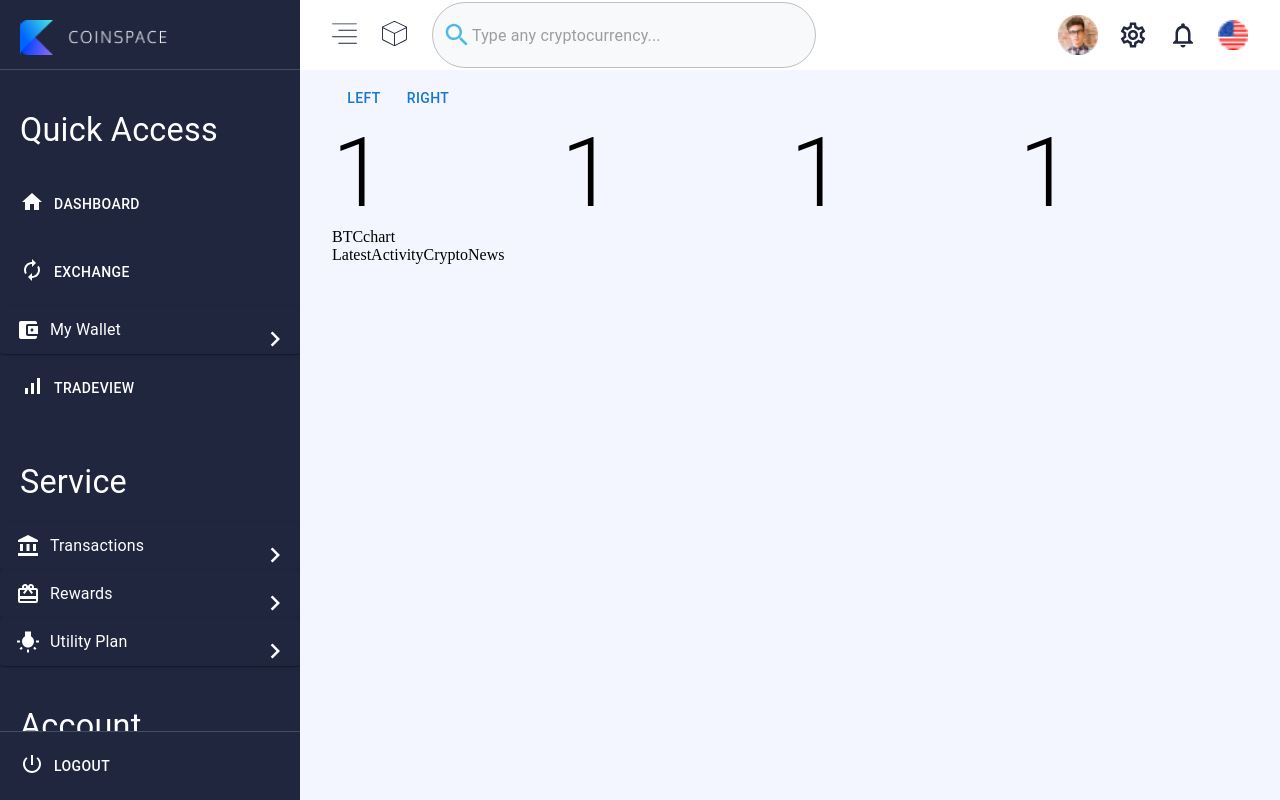
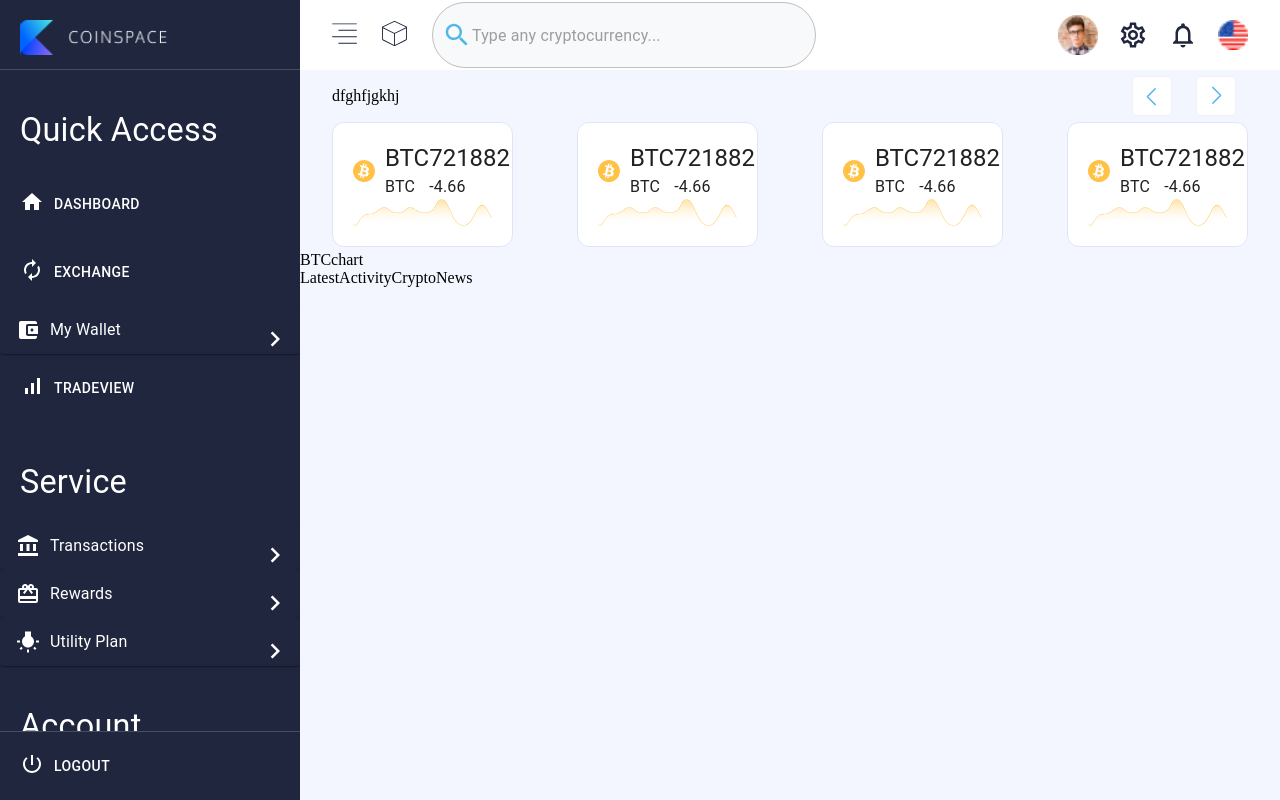
Before and after one commit to neharadialcode/material-ui-dashboard, a Next.js app: page / in a window 1280 px wide. Built offline with nearby package versions, Linux system fonts and the light colour scheme.

Commit message:
slider arrows added

```diff
--- a/components/CardSlider.jsx
+++ b/components/CardSlider.jsx
@@ -1,6 +1,8 @@
 import Slider from "react-slick";
 import React, { useRef } from "react";
-import { Box, Button, Typography } from "@mui/material";
+import { Box, Button, Card, Typography } from "@mui/material";
+import { sliderData } from "./Helper";
+import { RightArrow, LeftArrow } from "./Icons";
 
 const CardSlider = () => {
   const sliderRef = useRef(null);
@@ -27,27 +29,57 @@ const CardSlider = () => {
   return (
     <>
       <Box sx={{ width: "100%" }}>
+        <Box
+          sx={{
+            display: "flex",
+            justifyContent: "space-between",
+            alignItems: "center",
+            padding: "0 32px",
+          }}
+        >
+          <Box>dfghfjgkhj</Box>
           <Box>
-          <Button onClick={goToPrevSlide}>left</Button>
-          <Button onClick={goToNextSlide}>right</Button>
+            <Button onClick={goToPrevSlide}>
+              <LeftArrow />
+            </Button>
+            <Button onClick={goToNextSlide}>
+              <RightArrow />
+            </Button>
+          </Box>
         </Box>
         <Box>
           <Slider {...settings} ref={sliderRef}>
-            <Box>
-              <Typography variant="h1">1</Typography>
+            {sliderData.map((obj, index) => (
+              <Box key={index}>
+                <Card
+                  sx={{
+                    padding: "20px",
+                    maxWidth: "300px",
+                    boxShadow: "none",
+                    borderRadius: "12px",
+                    border: "1px solid #DFE5F9",
+                    margin: "0 32px",
+                  }}
+                >
+                  <Box
+                    sx={{ display: "flex", justifyContent: "space-between" }}
+                  >
+                    <Box sx={{ display: "flex", alignItems: "center" }}>
+                      <img src={obj.icon} alt="graphImg" />
+                      <Box sx={{ paddingLeft: "10px" }}>
+                        <Typography variant="h5">{obj.name}</Typography>
+                        <Typography>{obj.name}</Typography>
+                      </Box>
                     </Box>
                     <Box>
-              <Typography variant="h1">1</Typography>
+                      <Typography variant="h5">{obj.amount}</Typography>
+                      <Typography>{obj.range}</Typography>
                     </Box>
-            <Box>
-              <Typography variant="h1">1</Typography>
                   </Box>
-            <Box>
-              <Typography variant="h1">1</Typography>
+                  <img width="100%" src={obj.graphImg} alt="graphImg" />
+                </Card>
               </Box>
-            <Box>
-              <Typography variant="h1">1</Typography>
-            </Box>
+            ))}
           </Slider>
         </Box>
       </Box>
--- a/components/Helper.jsx
+++ b/components/Helper.jsx
@@ -1,6 +1,38 @@
 export const sliderData = [
   {
-    icon: "/assets/img/BTC.png",
+    icon: "/assets/img/slider_btc_img.png",
+    name: "BTC",
+    amount: 721882,
+    desc: "Bitcoin",
+    range: -4.66,
+    graphImg: "/assets/img/slider_img_1.png",
+  },
+  {
+    icon: "/assets/img/slider_btc_img.png",
+    name: "BTC",
+    amount: 721882,
+    desc: "Bitcoin",
+    range: -4.66,
+    graphImg: "/assets/img/slider_img_1.png",
+  },
+  {
+    icon: "/assets/img/slider_btc_img.png",
+    name: "BTC",
+    amount: 721882,
+    desc: "Bitcoin",
+    range: -4.66,
+    graphImg: "/assets/img/slider_img_1.png",
+  },
+  {
+    icon: "/assets/img/slider_btc_img.png",
+    name: "BTC",
+    amount: 721882,
+    desc: "Bitcoin",
+    range: -4.66,
+    graphImg: "/assets/img/slider_img_1.png",
+  },
+  {
+    icon: "/assets/img/slider_btc_img.png",
     name: "BTC",
     amount: 721882,
     desc: "Bitcoin",
--- a/components/Icons.jsx
+++ b/components/Icons.jsx
@@ -39,8 +39,8 @@ export const BoxIcon = () => {
 export const RightArrow = () => {
   return (
     <svg
-      width="30"
-      height="30"
+      width="40"
+      height="40"
       viewBox="0 0 30 30"
       fill="none"
       xmlns="http://www.w3.org/2000/svg"
@@ -64,7 +64,7 @@ export const RightArrow = () => {
       />
       <mask
         id="mask0_0_745"
-        style="mask-type:luminance"
+        style={{ maskType: "luminance" }}
         maskUnits="userSpaceOnUse"
         x="12"
         y="7"
@@ -85,8 +85,9 @@ export const RightArrow = () => {
 export const LeftArrow = () => {
   return (
     <svg
-      width="30"
-      height="30"
+      style={{ transform: "rotate(180deg)" }}
+      width="40"
+      height="40"
       viewBox="0 0 30 30"
       fill="none"
       xmlns="http://www.w3.org/2000/svg"
@@ -110,7 +111,7 @@ export const LeftArrow = () => {
       />
       <mask
         id="mask0_0_745"
-        style="mask-type:luminance"
+        style={{ maskType: "luminance" }}
         maskUnits="userSpaceOnUse"
         x="12"
         y="7"
--- a/components/ScrollableContent.jsx
+++ b/components/ScrollableContent.jsx
@@ -10,7 +10,6 @@ const ScrollableContent = () => {
     <>
       <Box
         sx={{
-          padding: "10px 32px",
           zIndex: { sm: 1 },
           position: { sm: "relative" },
         }}
```
Also changed, not shown: public/assets/img/slider_btc_img.png (renamed from public/assets/img/BTC.png). Lines whose indentation alone changed are shown as unchanged.
